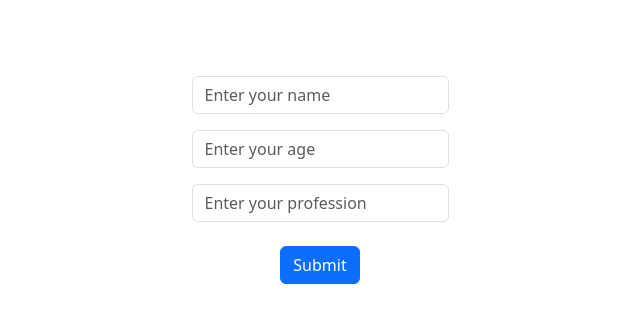
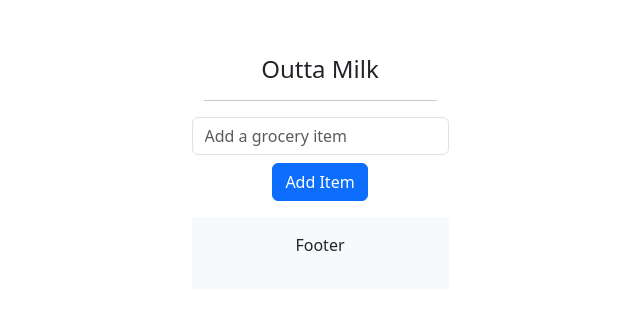
Before and after one commit to WPJ-Dev/react-refresher, a React (Vite) app in the folder react-sandbox/hello-world/: page / in a window 1280 px wide. Shown: the part 236-558 px from the top of the page, without its empty margins (320-960 px from the left). Built offline with nearby package versions, Linux system fonts and the light colour scheme.

Commit message:
building out grocerylistapp

```diff
--- a/react-sandbox/hello-world/src/App.jsx
+++ b/react-sandbox/hello-world/src/App.jsx
@@ -6,11 +6,12 @@
 import RandomQuote from "./components/quotes_app/RandomQuote";
 import "bootstrap/dist/css/bootstrap.min.css";
 import { NameForm } from "./components/Forms";
+import GroceryApp from "./components/grocery_list/GroceryApp";
 
 function App() {
   return (
     <div className="container pt-2">
-      <NameForm />
+      <GroceryApp />
     </div>
   );
 }
--- /dev/null
+++ b/react-sandbox/hello-world/src/components/grocery_list/GroceryApp.jsx
@@ -0,0 +1,44 @@
+import { useState } from "react";
+import GroceryFooter from "./components/GroceryFooter";
+import GroceryForm from "./components/GroceryForm";
+import GroceryList from "./components/GroceryList";
+import GroceryNav from "./components/GroceryNav";
+
+function GroceryApp() {
+  const [groceryItems, setGroceryItems] = useState([]);
+  const [groceryInput, setGroceryInput] = useState("");
+  function handleOnChange(e) {
+    setGroceryInput(e.target.value);
+  }
+
+  function handleOnSubmit(e) {
+    e.preventDefault();
+    if (!groceryInput.trim()) return;
+    const newGrocery = {
+      id: Date.now(),
+      text: groceryInput,
+      bought: false,
+    };
+    setGroceryItems([newGrocery, ...groceryItems]);
+    setGroceryInput("");
+  }
+  //   const groceries = [
+  //     { id: Date.now(), text: "Bananas", bought: false },
+  //     { id: Date.now(), text: "Apples", bought: false },
+  //     { id: Date.now(), text: "Pear", bought: false },
+  //   ];
+  return (
+    <div className="container pt-2">
+      <GroceryNav />
+      <GroceryForm
+        handleOnChange={handleOnChange}
+        handleOnSubmit={handleOnSubmit}
+        item={groceryInput}
+      />
+      <GroceryList items={groceryItems} />
+      <GroceryFooter />
+    </div>
+  );
+}
+
+export default GroceryApp;
--- /dev/null
+++ b/react-sandbox/hello-world/src/components/grocery_list/components/GroceryFooter.jsx
@@ -0,0 +1,11 @@
+function GroceryFooter() {
+  return (
+    <div className="footer">
+      <footer className="bg-light text-dark text-center p-3">
+        <p className="display-7">Footer</p>
+      </footer>
+    </div>
+  );
+}
+
+export default GroceryFooter;
--- /dev/null
+++ b/react-sandbox/hello-world/src/components/grocery_list/components/GroceryForm.jsx
@@ -0,0 +1,19 @@
+function GroceryForm({ item, handleOnSubmit, handleOnChange }) {
+  return (
+    <div>
+      <form onSubmit={handleOnSubmit} className="mb-3">
+        <input
+          className="form-control"
+          placeholder="Add a grocery item"
+          value={item}
+          onChange={handleOnChange}
+          onSubmit={handleOnSubmit}
+          type="text"
+        />
+        <button className="btn btn-primary mt-2">Add Item</button>
+      </form>
+    </div>
+  );
+}
+
+export default GroceryForm;
--- /dev/null
+++ b/react-sandbox/hello-world/src/components/grocery_list/components/GroceryList.jsx
@@ -0,0 +1,25 @@
+function GroceryList({ items }) {
+  return (
+    <div>
+      {items.map((items) => (
+        <div
+          key={items.id}
+          className="card mb-2 p-2 d-flex justify-content-between align-items-center"
+        >
+          <div className="d-flex align-items-center">
+            <div
+              style={{ height: "20px", width: "20px" }}
+              className="rounded-circle me-2 bg-success"
+            ></div>
+            <span>
+              <p className="display-6 pt-2">{items.text}</p>
+            </span>
+            <button className="btn btn-danger ms-5">delete</button>
+          </div>
+        </div>
+      ))}
+    </div>
+  );
+}
+
+export default GroceryList;
--- /dev/null
+++ b/react-sandbox/hello-world/src/components/grocery_list/components/GroceryNav.jsx
@@ -0,0 +1,10 @@
+function GroceryNav() {
+  return (
+    <nav className="container mb-3">
+      <h4>Outta Milk</h4>
+      <hr />
+    </nav>
+  );
+}
+
+export default GroceryNav;
```
